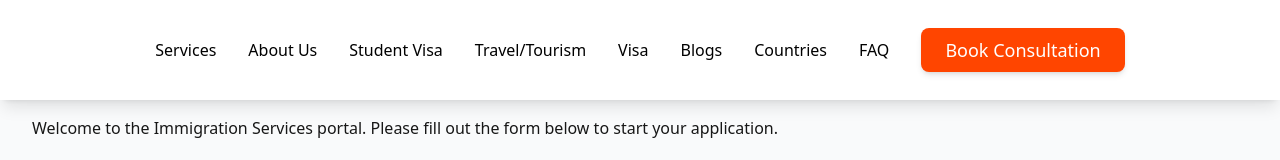
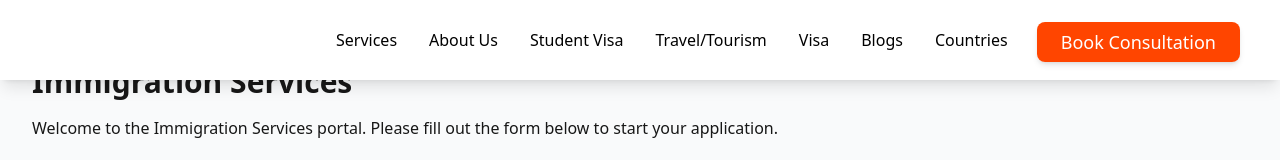
Before and after one commit to YatikenSoftwareSolution-tech/immigration-web-v1, a Next.js app: page / in a window 1280 px wide. Shown: the top 160 px of the page. Built offline with nearby package versions, Linux system fonts and the light colour scheme.

Commit message:
New: Contact us setup

```diff
--- /dev/null
+++ b/src/app/contacts/page.jsx
@@ -0,0 +1,9 @@
+import React from 'react'
+
+const page = () => {
+  return (
+    <div>page</div>
+  )
+}
+
+export default page
--- a/src/components/AppNavigation.jsx
+++ b/src/components/AppNavigation.jsx
@@ -8,8 +8,8 @@ const AppNavigation = () => {
 
   return (
     <nav className="flex justify-between item-centre bg-white text-black p-4 fixed top-0 left-0 w-full bg-blue-600 shadow-lg z-10">
-      <div className="flex justify-between item- centre max-w-7xl mx-auto px-4 py-3">
-        <ul className="flex items-center space-x-8">
+      <div className="flex justify-between item-centre max-w-7xl py-3 w-full">
+        <ul className="flex items-center space-x-8 ml-80">
           {/* Services Dropdown */}
           <li
             className="relative"
@@ -57,7 +57,6 @@ const AppNavigation = () => {
               </ul>
             )}
           </li>
-
           {/* Other Navigation Links */}
           <li className="text-base">
             <Link
@@ -109,6 +108,14 @@ const AppNavigation = () => {
           </li>
           <li className="text-base">
             <Link
+              href="/contacts"
+              className="hover:text-yellow-500 transition duration-300 "
+            >
+              Contacts
+            </Link>
+          </li>
+          <li className="text-base">
+            <Link
               href="/faq"
               className="hover:text-yellow-500 transition duration-300 "
             >
@@ -117,7 +124,9 @@ const AppNavigation = () => {
           </li>
 
           {/* Book Consultation Button */}
-          <div className="flex ml-[100px]">
+
+        </ul>
+        <div className="absolute right-10">
             <Link
               href="/book-consultation"
               className="text-white bg-[orangered] py-2 px-6 rounded-lg text-lg shadow-md transition duration-200"
@@ -125,7 +134,6 @@ const AppNavigation = () => {
               Book Consultation
             </Link>
           </div>
-        </ul>
       </div>
     </nav>
   );
```
Also changed, not shown: src/app/contacts/layout.js (added).
